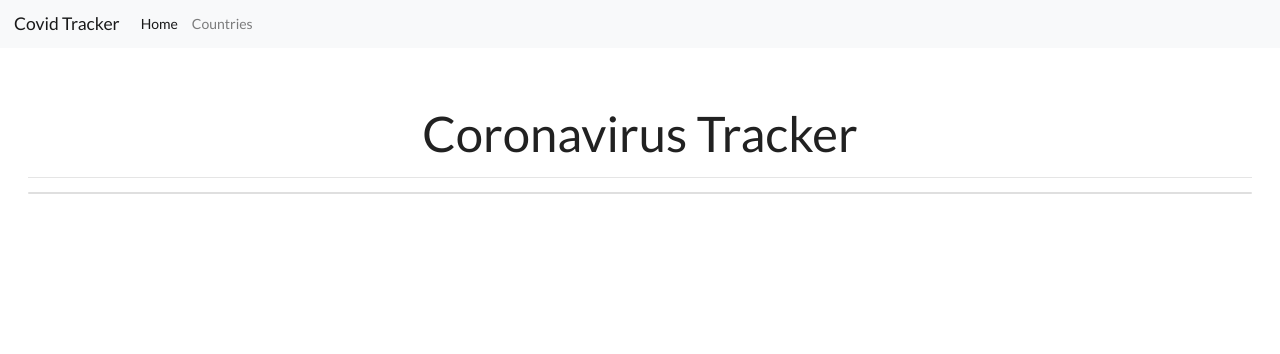
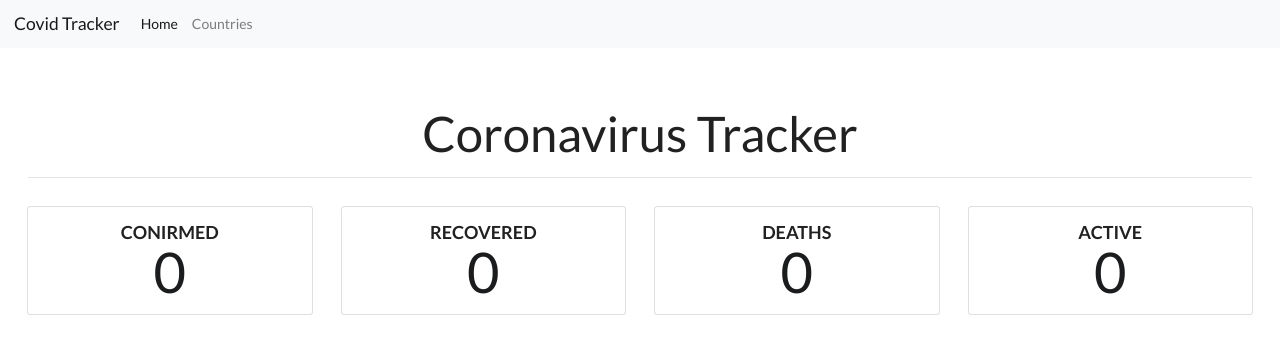
Before and after one commit to davidevignozzi/ng6-covid-tracker, an Angular app: page / in a window 1280 px wide. Shown: the top 354 px of the page. Built offline with nearby package versions, Linux system fonts and the light colour scheme; no server answers.

Commit message:
home numbers

```diff
--- a/src/app/home/home.component.html
+++ b/src/app/home/home.component.html
@@ -2,7 +2,51 @@
   <h1 class="display-4">Coronavirus Tracker</h1>
   <hr>
 
-  <div class="card">
+  <div class="row">
+
+    <div class="card col p-3 m-3">
+      <div class="ui statistic">
+        <div class="label">
+          <h3>Conirmed</h3>
+        </div>
+        <div class="value">
+          {{totalConfirmed}}
+        </div>
+      </div>
+    </div>
+
+    <div class="card col p-3 m-3">
+      <div class="ui statistic">
+        <div class="label">
+          <h3>Recovered</h3>
+        </div>
+        <div class="value">
+          {{totalRecovered}}
+        </div>
+      </div>
+    </div>
+
+    <div class="card col p-3 m-3">
+      <div class="ui statistic">
+        <div class="label">
+          <h3>Deaths</h3>
+        </div>
+        <div class="value">
+          {{totalDeaths}}
+        </div>
+      </div>
+    </div>
+
+    <div class="card col p-3 m-3">
+      <div class="ui statistic">
+        <div class="label">
+          <h3>Active</h3>
+        </div>
+        <div class="value">
+          {{totalActive}}
+        </div>
+      </div>
+    </div>
 
   </div>
 </div>
```
